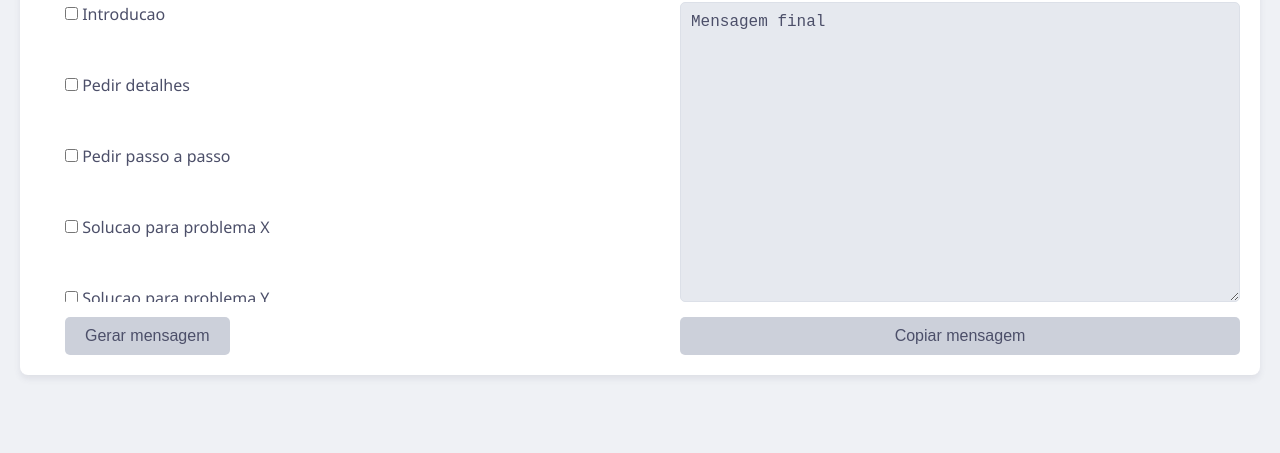
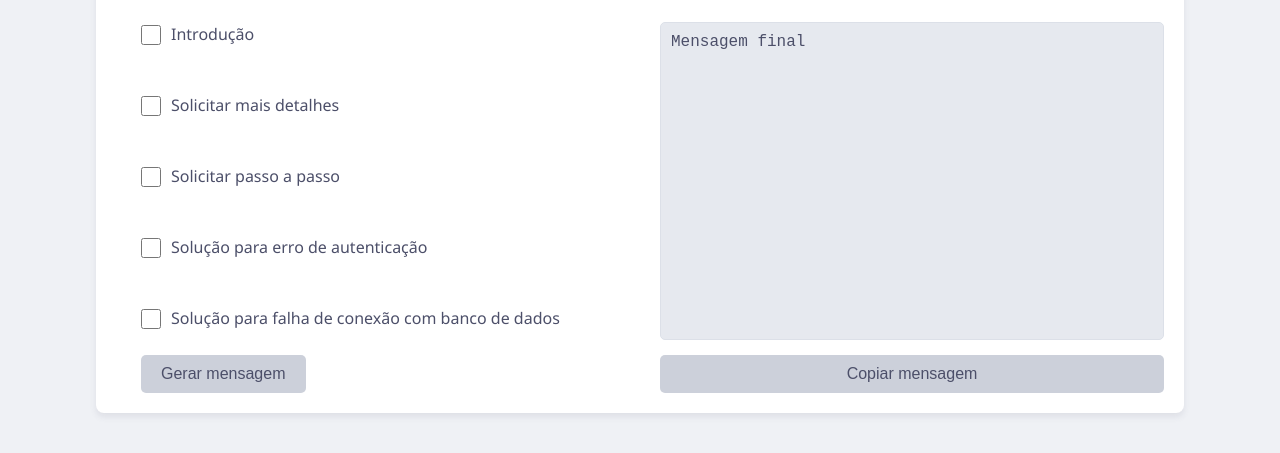
Before and after one commit to hansdf/web-templatewiz-js, a plain HTML site: page index.html in a window 1280 px wide. Shown: the part 347-800 px from the top of the page. Drawn offline with Linux system fonts and the light colour scheme.

Commit message:
layout final(???)

```diff
--- a/script.js
+++ b/script.js
@@ -1,48 +1,74 @@
 let templates = [
     {
-        "Nome": "Introducao",
-        "Conteudo": "Me chamo [Usuario] e estou como responsável pelo seu problema.",
+        "Nome": "Introdução",
+        "Conteudo": "Olá! Me chamo [Seu Nome] e serei o responsável por te ajudar com essa solicitação.",
         "Selecionado": false
     },
     {
-        "Nome": "Pedir detalhes",
-        "Conteudo": "Por favor, poderia fornecer mais detalhes sobre o seu problema?",
+        "Nome": "Solicitar mais detalhes",
+        "Conteudo": "Você poderia, por gentileza, fornecer mais detalhes sobre o problema? Isso nos ajudará a entender melhor o cenário.",
         "Selecionado": false
     },
     {
-        "Nome": "Pedir passo a passo",
-        "Conteudo": "Poderia descrever o passo a passo para reproduzir o problema?",
+        "Nome": "Solicitar passo a passo",
+        "Conteudo": "Poderia descrever o passo a passo que levou ao erro, incluindo quais telas ou opções foram utilizadas?",
         "Selecionado": false
     },
     {
-        "Nome": "Solucao para problema X",
-        "Conteudo": "Para resolver o problema X, tente as seguintes etapas: [Instrução].",
+        "Nome": "Solução para erro de autenticação",
+        "Conteudo": "O erro de autenticação geralmente está relacionado a credenciais incorretas ou permissões insuficientes. Recomendamos verificar se o usuário possui o papel necessário atribuído no sistema.",
         "Selecionado": false
     },
     {
-        "Nome": "Solucao para problema Y",
-        "Conteudo": "A solução para o problema Y é a seguinte: [Instrução].",
+        "Nome": "Solução para falha de conexão com banco de dados",
+        "Conteudo": "Identificamos que a falha de conexão pode estar relacionada a restrições de rede ou parâmetros incorretos no arquivo de configuração. Verifique se o host, porta e credenciais estão corretos.",
         "Selecionado": false
     },
     {
-        "Nome": "Solucao para problema Z",
-        "Conteudo": "Para o problema Z, siga os seguintes passos: [Instrução].",
+        "Nome": "Solução para erro de atualização de sistema",
+        "Conteudo": "Esse erro ocorre quando há conflito entre versões do pacote. A sugestão é realizar um backup e reinstalar o componente afetado usando a versão compatível.",
+        "Selecionado": false
+    },
+    {
+        "Nome": "Encaminhar para especialista",
+        "Conteudo": "Estou encaminhando o seu chamado para um especialista da área responsável, que poderá te auxiliar com maior profundidade técnica.",
+        "Selecionado": false
+    },
+    {
+        "Nome": "Confirmação de resolução",
+        "Conteudo": "Realizamos os testes e não identificamos novos erros. Poderia, por favor, confirmar se o problema também foi resolvido do seu lado?",
+        "Selecionado": false
+    },
+    {
+        "Nome": "Solicitar agendamento de call",
+        "Conteudo": "Para entendermos melhor o cenário, você poderia disponibilizar um horário para agendarmos uma call e analisarmos em tempo real?",
+        "Selecionado": false
+    },
+    {
+        "Nome": "Mensagem final com agradecimento",
+        "Conteudo": "Agradecemos por entrar em contato conosco. Estamos à disposição para qualquer outra dúvida ou necessidade futura.",
+        "Selecionado": false
+    },
+    {
+        "Nome": "Mensagem temporária enquanto investigamos",
+        "Conteudo": "Recebemos sua solicitação e já estamos investigando o problema com a equipe técnica. Em breve retornaremos com uma atualização.",
         "Selecionado": false
     },
     {
         "Nome": "Assinatura",
-        "Conteudo": "Atenciosamente, [Seu Nome].",
+        "Conteudo": "Atenciosamente,\n[Seu Nome]\nEquipe de Suporte Técnico",
         "Selecionado": false
     }
 ];
+
 
 const container = document.getElementById("templateCheckboxes");
 
 templates.forEach((template, index) => {
     container.innerHTML += `
         <label>
-        <input type="checkbox" data-index="${index}" ${template.Selecionado ? "checked" : ""}>
-        ${template.Nome}
+            <input type="checkbox" data-index="${index}" ${template.Selecionado ? "checked" : ""}>
+            ${template.Nome}
         </label><br>
     `;
 });
--- a/style.css
+++ b/style.css
@@ -4,7 +4,8 @@
     box-sizing: border-box;
 }
 
-body {
+html, body {
+    height: 100%;
     font-family: 'Segoe UI', Tahoma, Geneva, Verdana, sans-serif;
     background-color: #eff1f5;
     color: #4c4f69;
@@ -30,18 +31,24 @@ header {
 }
 
 #app-box {
-    max-width: 1600px;
+    width: 85vw;
+    height: 90vh;
     margin: 0 auto;
     background-color: #ffffff;
     color: #4c4f69;
     padding: 20px;
     border-radius: 8px;
     box-shadow: 0 4px 6px rgba(76, 79, 105, 0.1);
+    display: flex;
+    flex-direction: column;
+    overflow: hidden;
 }
 
 #main-content {
+    flex: 1;
     display: flex;
-    gap: 80px;
+    gap: 40px;
+    overflow: hidden;
     margin-top: 20px;
 }
 
@@ -49,6 +56,7 @@ header {
     flex: 1;
     display: flex;
     flex-direction: column;
+    overflow: hidden;
 }
 
 #templateCheckboxes {
@@ -58,7 +66,6 @@ header {
     gap: 10px;
     margin-bottom: 15px;
     margin-left: 25px;
-    max-height: 300px;
     overflow-y: auto;
     padding-right: 10px;
 }
@@ -79,12 +86,12 @@ header {
     flex: 1;
     display: flex;
     flex-direction: column;
+    overflow: hidden;
 }
 
 #output {
-    width: 100%;
-    height: 300px;
-    resize: vertical;
+    flex: 1;
+    resize: none;
     font-size: 16px;
     padding: 10px;
     margin-bottom: 15px;
@@ -104,7 +111,20 @@ header {
     cursor: pointer;
 }
 
-/* modo escuro */
+#templateCheckboxes label {
+    display: flex;
+    align-items: center;
+    gap: 10px;
+    font-size: 16px;
+    cursor: pointer;
+}
+
+#templateCheckboxes input[type="checkbox"] {
+    width: 20px;
+    height: 20px;
+    accent-color: #179299;
+    cursor: pointer;
+}
 
 body.modo-noturno {
     background-color: #1e1e2e;
```
